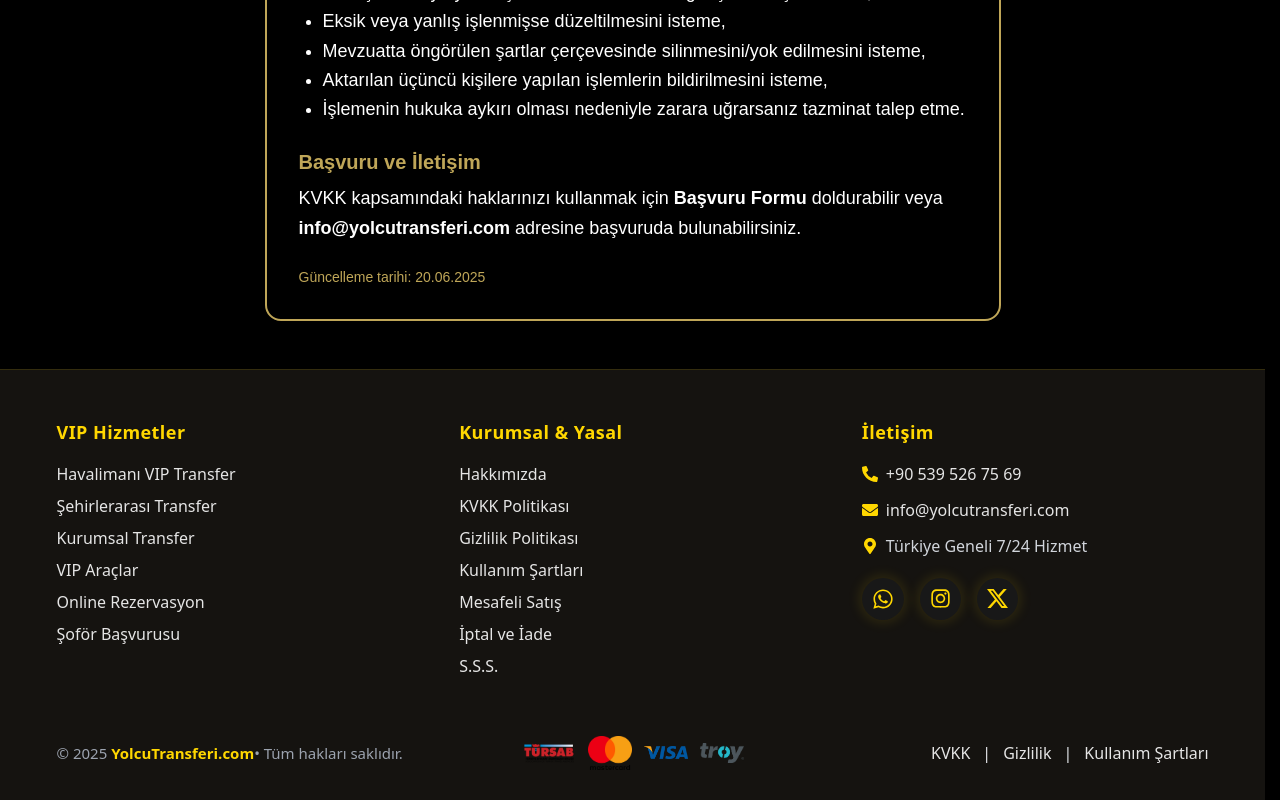
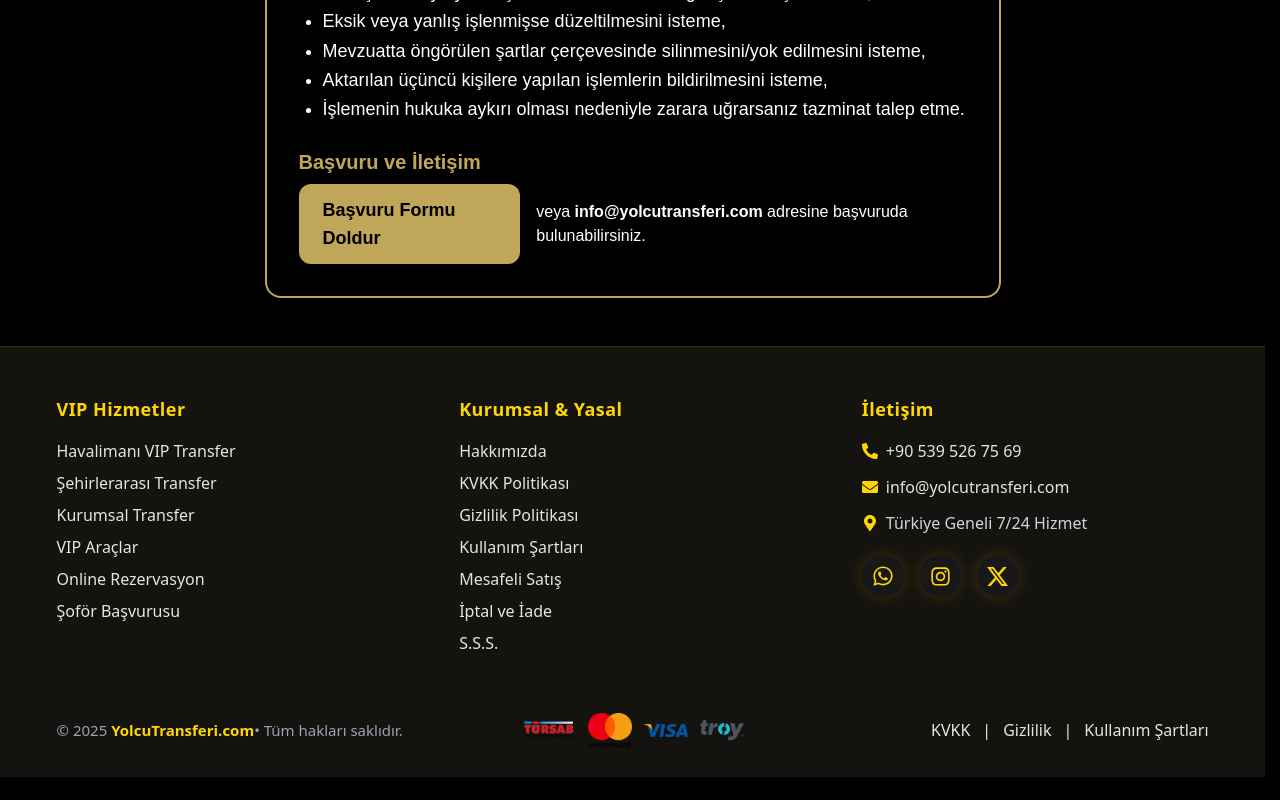
Before and after one commit to haliltayfur/yolcutransferi, a Next.js app: page /kvkk in a window 1280 px wide. Shown: the part 1198-1998 px from the top of the page. After the commit the page ends 1975 px from the top, so only its background shows below. Built offline with nearby package versions, Linux system fonts and the light colour scheme.

Commit message:
Update page.js

```diff
--- a/app/kvkk/page.js
+++ b/app/kvkk/page.js
@@ -41,12 +41,17 @@ export default function Kvkk() {
           <li>İşlemenin hukuka aykırı olması nedeniyle zarara uğrarsanız tazminat talep etme.</li>
         </ul>
         <h2 className="text-xl font-semibold text-[#bfa658] mt-6 mb-2">Başvuru ve İletişim</h2>
-        <p>
-          KVKK kapsamındaki haklarınızı kullanmak için <b>Başvuru Formu</b> doldurabilir veya <b>info@yolcutransferi.com</b> adresine başvuruda bulunabilirsiniz.
-        </p>
-        <p className="mt-6 text-sm text-[#bfa658]">
-          Güncelleme tarihi: {new Date().toLocaleDateString("tr-TR")}
-        </p>
+        <div className="flex flex-col sm:flex-row sm:items-center gap-4 mt-2">
+          <Link
+            href="/kvkk/form"
+            className="bg-[#bfa658] text-black font-bold px-6 py-3 rounded-xl text-lg shadow hover:bg-[#e4c275] transition"
+          >
+            Başvuru Formu Doldur
+          </Link>
+          <span className="text-base">
+            veya <b>info@yolcutransferi.com</b> adresine başvuruda bulunabilirsiniz.
+          </span>
+        </div>
       </div>
     </main>
   );
```
